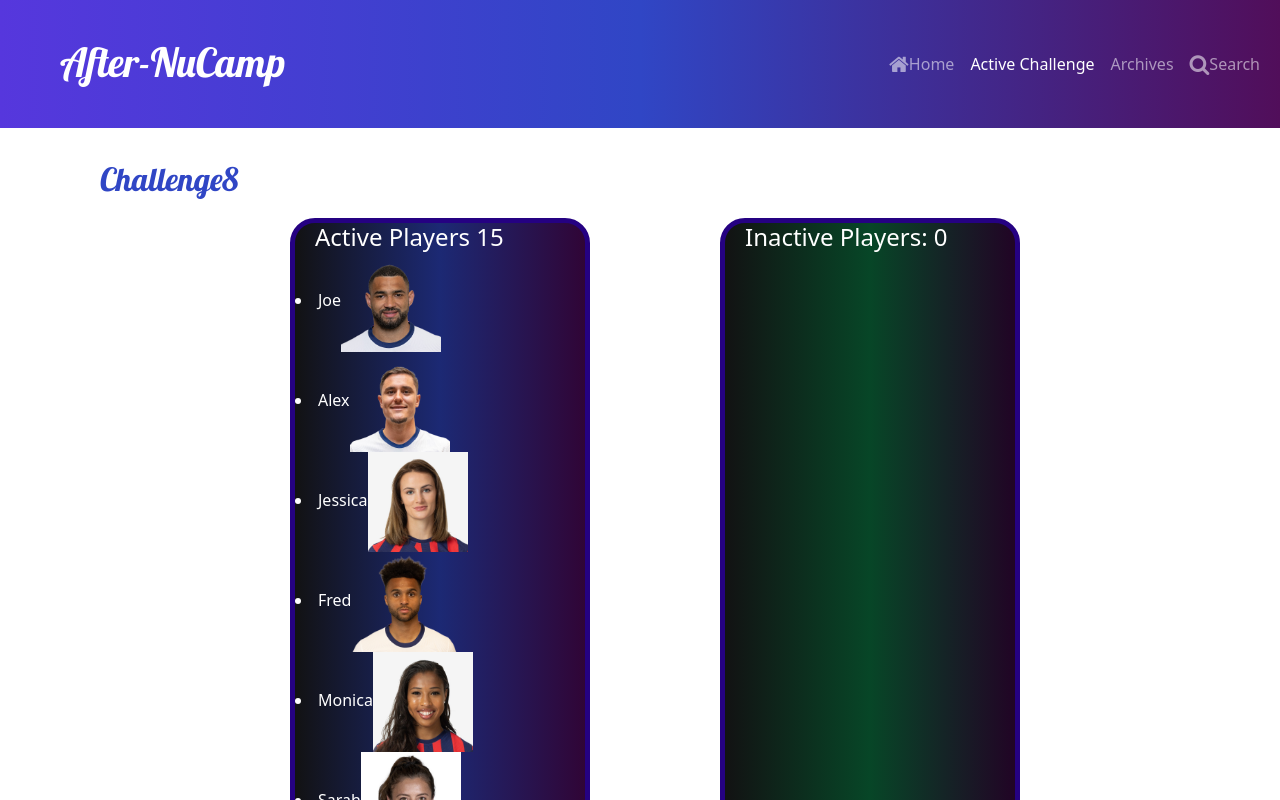
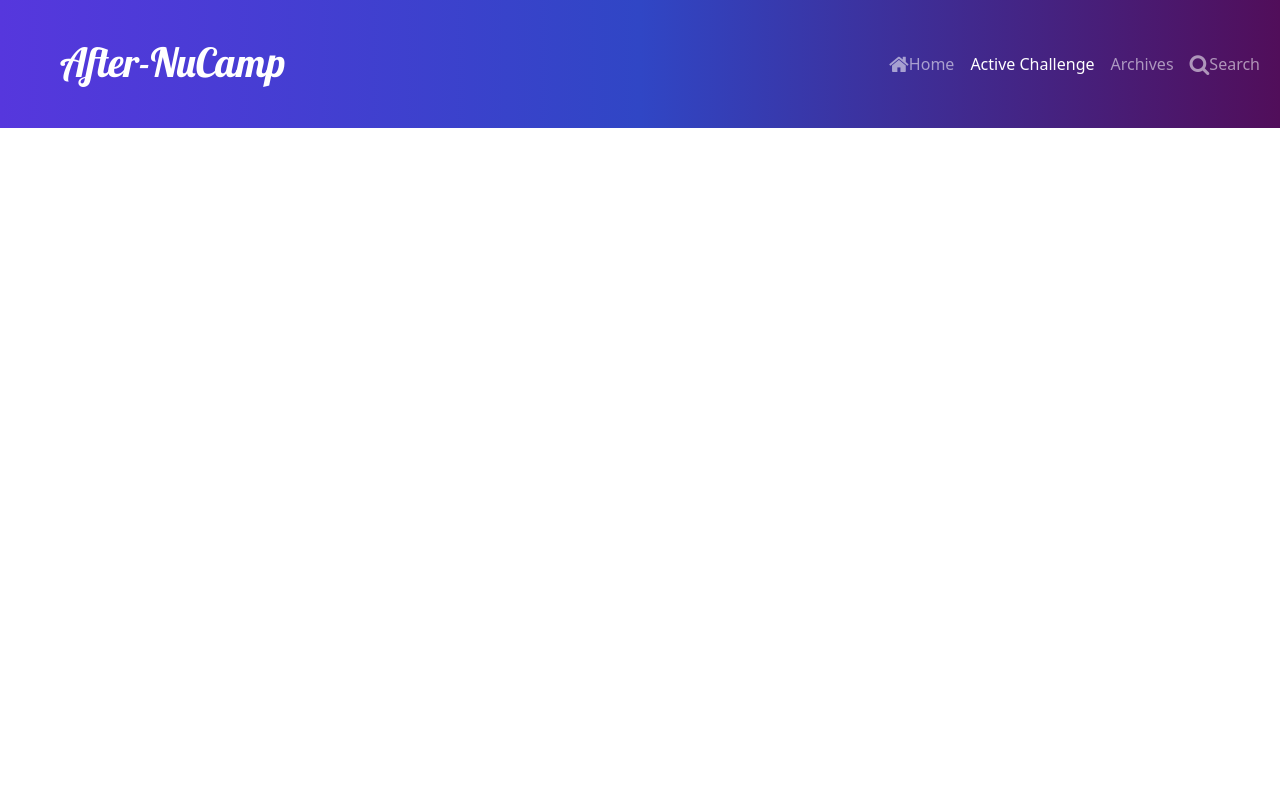
Before and after one commit to mrdeangray/after-nucamp-week2, a React (Create React App) app: page /active in a window 1280 px wide. Shown: the top 800 px of the page. Built offline with nearby package versions, Linux system fonts and the light colour scheme.

Commit message:
removed solution

```diff
--- a/src/App.css
+++ b/src/App.css
@@ -121,45 +121,3 @@ h2 {
 .challenge7 button:hover {
     background-color: orange;
 }
-
-.challenge8-player:hover {
-
-    font-size: 200%;
-    cursor: pointer;
-    border: 3px solid red;
-    border-radius: 10px;
-    /* background-color: orange; */
-}
-
-.challenge8 .grid-container {
-    display: grid;
-    grid-template-columns: 1fr 1fr;
-    gap: 60px;
-    max-width: 800px;
-    margin: 20px auto;
-}
-
-
-.challenge8 .active {
-    /* background-color: rgba(0, 0, 0, 0.5); */
-    /* background-color: rgb(112, 112, 116); */
-    background-image: linear-gradient(to right, #121213, #1c2974, #300536);
-    width: 300px;
-    border: 5px solid rgb(37, 1, 130);
-    color: white;
-    border-radius: 25px;
-}
-
-.challenge8 .inactive {
-    background-image: linear-gradient(to right, #121213, #074627, #210425);
-
-    width: 300px;
-    border: 5px solid rgb(37, 1, 130);
-    color: white;
-    border-radius: 25px;
-}
-
-.challenge8 h4 {
-    margin: 0px 20px;
-
-}
--- a/src/components/Challenge8.js
+++ b/src/components/Challenge8.js
@@ -9,80 +9,3 @@
 //Add CSS rules for the hover state of the players in the active column.
 //add a CSS rule to the App.css file so the component's body is indented.
 //Add a route/link for this component to the Header component.
-
-
-import { useState, useCallback, useEffect } from 'react'
-import playersData from '../data/players'
-
-const Challenge8 = () => {
-    const [players, setPlayers] = useState([...playersData])
-    const [inactivePlayers, setInactivePlayers] = useState([])
-    const [activePlayerCount, setActivePlayerCount] = useState(players.length)
-    const [inactivePlayerCount, setInactivePlayerCount] = useState(inactivePlayers.length)
-    const [displayInactive, SetDisplayInactive] = useState(<div>No inactive players</div>)
-
-    useEffect(() => {
-        setActivePlayerCount(players.length)
-        setInactivePlayerCount(inactivePlayers.length)
-        SetDisplayInactive(
-
-            inactivePlayers.map((player, idx) => (
-                <li className='#'
-                    key={idx}
-
-                >
-                    {player.name}
-                    <img className="player-image" src={`/img-players/${player.image}`} alt="" />
-                </li>
-            ))
-
-        )
-    }, [inactivePlayers, players])
-
-
-    const handleClick = (id) => {
-        //console.log(evt)
-        console.log(id)
-        setPlayers(
-            players.filter((player) => player.id !== id)
-        )
-        console.log(inactivePlayers)
-        const inactive = players.filter((player) => player.id === id)
-        setInactivePlayers([...inactivePlayers, ...inactive])
-
-    }
-
-
-
-    return (
-
-
-        <div className='challenge8'>
-            <h2>Challenge8</h2>
-            <div className='grid-container'>
-
-                <div className='active'>
-                    <h4>Active Players {activePlayerCount}</h4>
-                    {
-                        players.map((player) => (
-                            <li className='challenge8-player'
-                                key={player.id}
-                                onClick={() => handleClick(player.id)}
-                            >
-                                {player.name}
-                                <img className="player-image" src={`/img-players/${player.image}`} alt="" />
-                            </li>
-                        ))
-                    }
-                </div>
-                <div className='inactive'>
-                    <h4>Inactive Players: {inactivePlayerCount}</h4>
-                    {displayInactive}
-
-                </div>
-            </div>
-        </div>
-    )
-}
-
-export default Challenge8
--- a/src/pages/Active.js
+++ b/src/pages/Active.js
@@ -1,10 +1,10 @@
 // import Challenge6 from "../components/Challenge6"
-import Challenge8 from "../components/Challenge8"
+
 
 const Active = () => {
     return (
         <div>
-            <Challenge8 />
+
         </div>
     )
 }
```
